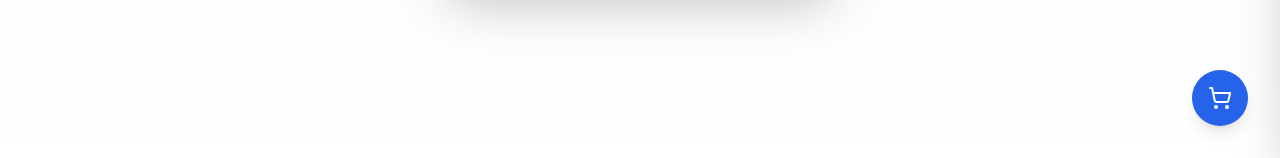
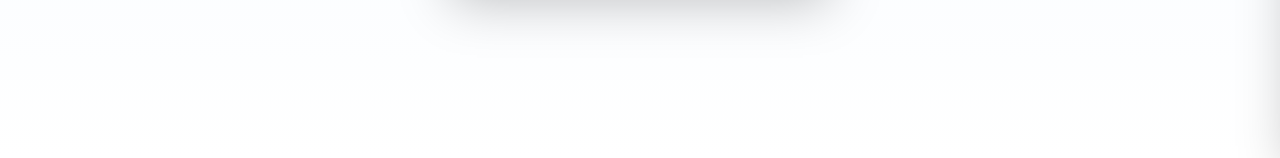
Before and after one commit to albertobarri/BoltPage, a React (Vite) app: page / in a window 1280 px wide. Shown: the part 642-800 px from the top of the page. Built offline with nearby package versions, Linux system fonts and the light colour scheme.

Commit message:
Commit from Bolt to GitHub

```diff
--- a/src/App.tsx
+++ b/src/App.tsx
@@ -256,7 +256,7 @@ function App() {
 
       {/* Shopping Cart Slide-out */}
       <div
-        className={`fixed top-0 right-0 h-full w-full sm:w-96 bg-white shadow-2xl transform transition-transform duration-300 ease-in-out z-50 ${
+        className={`fixed top-0 right-0 h-full w-full md:w-96 bg-white shadow-2xl transform transition-transform duration-300 ease-in-out z-50 ${
           isCartOpen ? 'translate-x-0' : 'translate-x-full'
         }`}
       >
@@ -378,7 +378,7 @@ function App() {
       <div
         className={`fixed bottom-8 right-8 transform transition-transform duration-300 ${
           isCartAnimating ? 'scale-125' : 'scale-100'
-        } z-50`}
+        } z-50 md:hidden`}
       >
         <button
           onClick={toggleCart}
```
